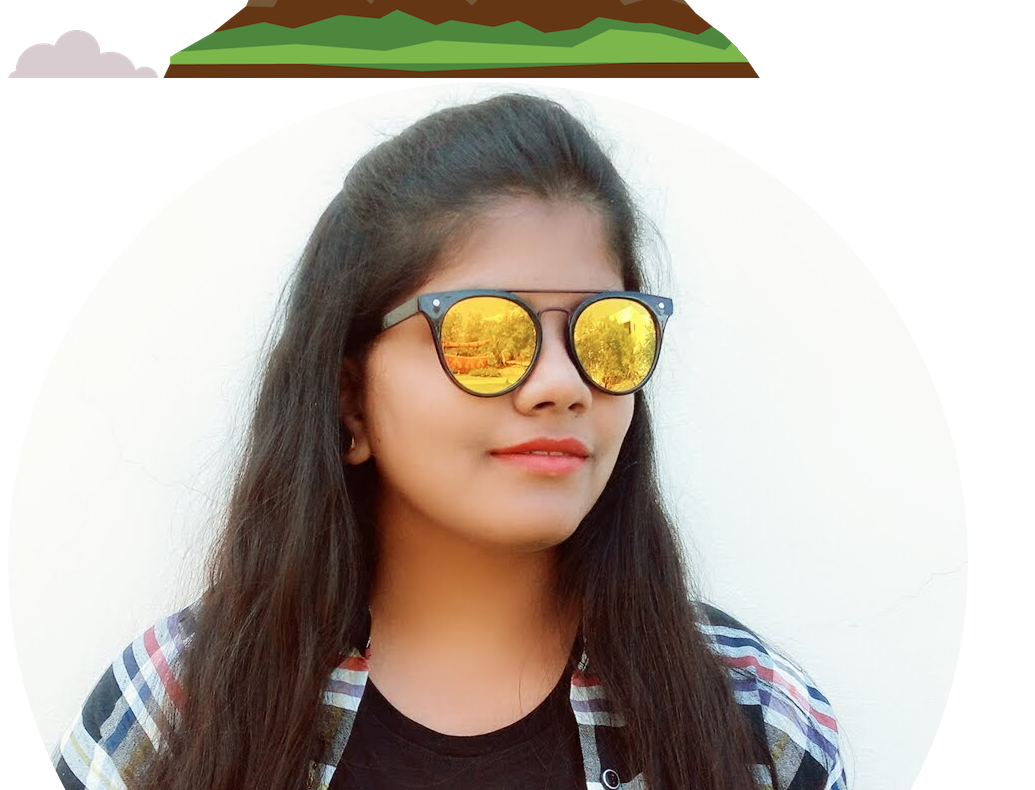
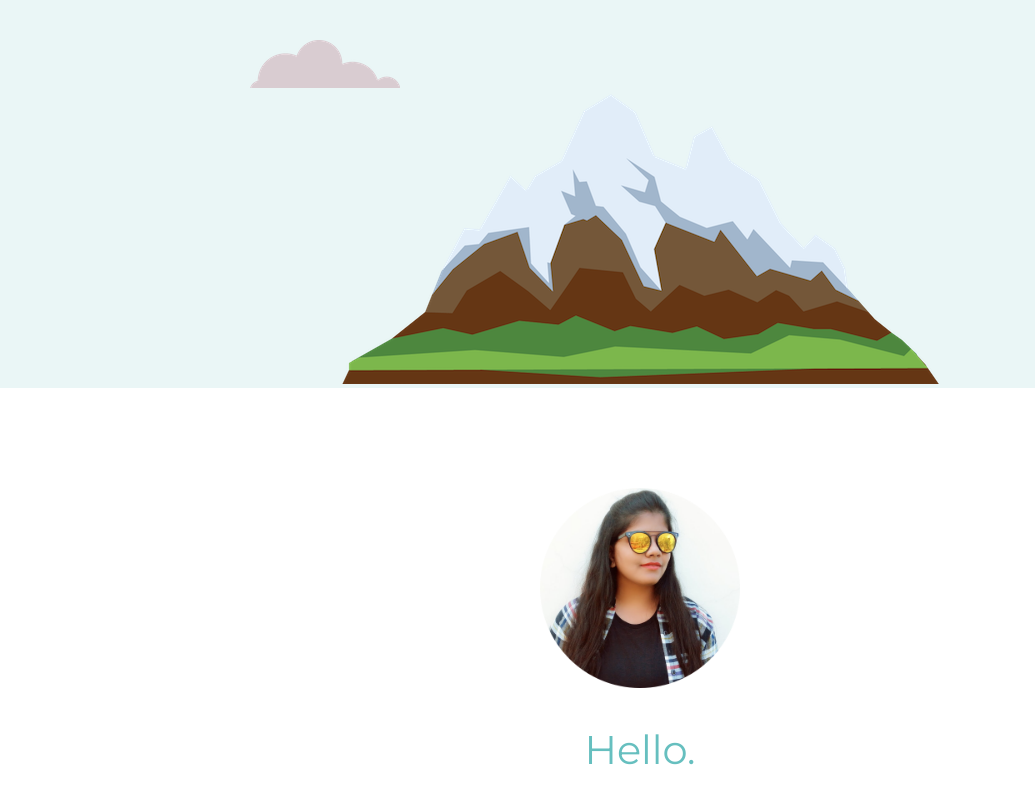
Before and after one commit to dalekhya/personal-website, a plain HTML site: page index.html in a window 1280 px wide. Shown: the part 466-1256 px from the top of the page, without its empty margins (0-1035 px from the left). Drawn offline with Linux system fonts and the light colour scheme.

Commit message:
Update index.html

```diff
--- a/index.html
+++ b/index.html
@@ -3,7 +3,7 @@
   <head>
     <meta charset="utf-8">
     <title>Dawat Alekhya</title>
-    <link rel="stylesheet" type="text/css" href="css/styles.css/">
+    <link rel="stylesheet" href="css/styles.css">
 
 
      <link rel="icon" href="favicon.ico">
```
